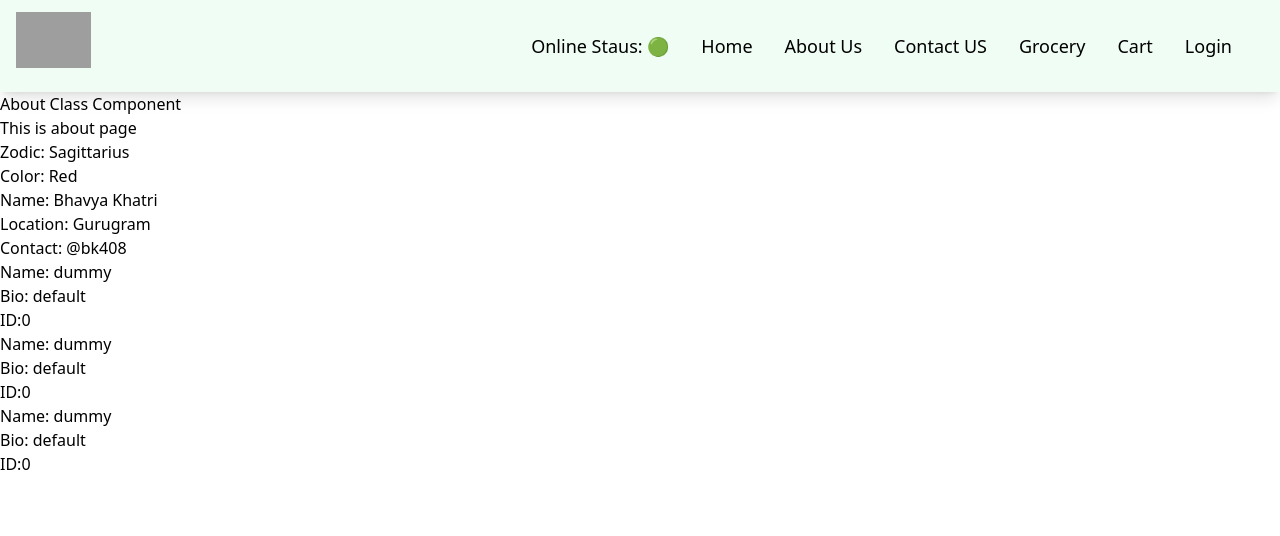
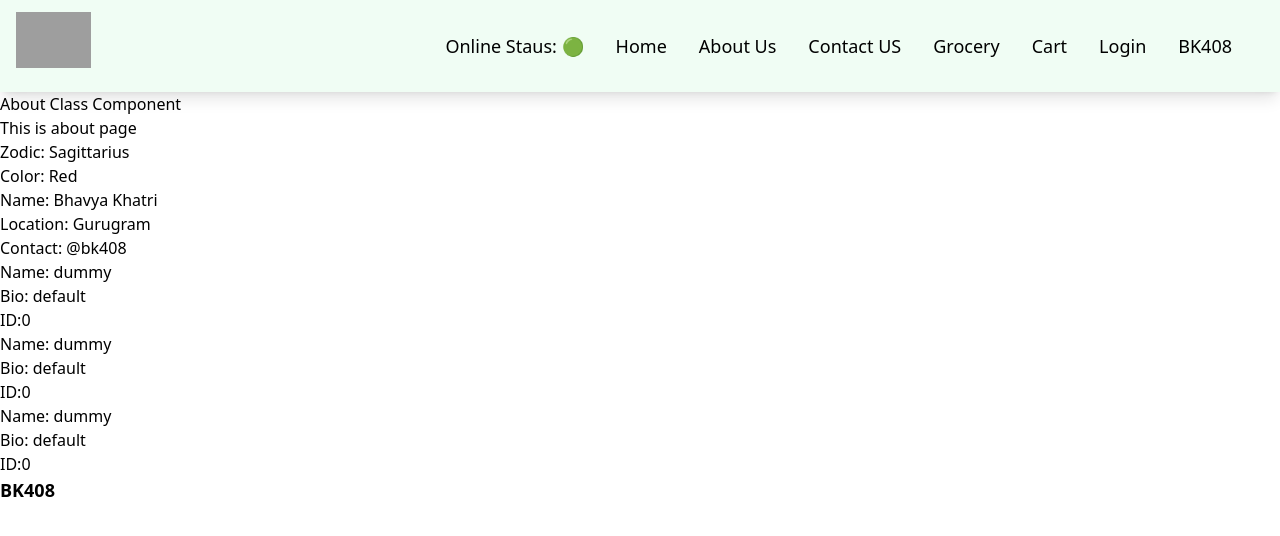
Before and after one commit to bk408/namste-react, a React (Vite) app: page /about in a window 1280 px wide. Shown: the top 536 px of the page. Built offline with nearby package versions, Linux system fonts and the light colour scheme; no server answers; grey boxes are pictures that could not be loaded.

Commit message:
useContext created & episode 11 completed

```diff
--- a/src/App.js
+++ b/src/App.js
@@ -1,4 +1,4 @@
-import React, { lazy, Suspense } from "react";
+import React, { lazy, Suspense, useEffect, useState } from "react";
 import ReactDOM from "react-dom/client";
 import Header from "./components/Header";
 import Body from "./components/Body";
@@ -8,16 +8,27 @@ import Contact from "./components/Contact";
 import Error from "./components/Error";
 import RestaurantMenu from "./components/RestaurantMenu";
 import Shimmer from "./components/Shimmer";
+import UserContext from "./utils/UserContext";
 
-
-const Grocery = lazy(()=> import("./components/Grocery"))
+const Grocery = lazy(() => import("./components/Grocery"));
 
 const AppLayout = () => {
+  const [userName, setUserName] = useState();
+
+  useEffect(() => {
+    const data = {
+      name: "BK408",
+    };
+    setUserName(data.name);
+  }, []);
+
   return (
-    <div className="app">
-      <Header />
-      <Outlet />
-    </div>
+    <UserContext.Provider value={{ loggedInUser: userName, setUserName }}>
+      <div className="app">
+        <Header />
+        <Outlet />
+      </div>
+    </UserContext.Provider>
   );
 };
 
--- a/src/components/About.js
+++ b/src/components/About.js
@@ -1,8 +1,11 @@
+
 
 
 import User from "./User";
 import UserClass from "./UserClass";
-import {Component} from "react";
+import { Component } from "react";
+import UserContext from "../utils/UserContext";
+
 
 
 class About extends Component{
@@ -27,6 +30,14 @@ class About extends Component{
              <UserClass name={"Donald Trump"} location={"Alwar"} />
              <UserClass name={"Mota Bhai"} location={"Noida"} />
              <UserClass name={"Lapoo Sachin"} location={"Bihar"} />
+
+             <div>
+               <h1>
+                 <UserContext.Consumer>
+                   {({loggedInUser}) => <h1 className="text-lg font-bold">{loggedInUser }</h1>}
+                 </UserContext.Consumer>
+               </h1>
+             </div>
            </div>
          );
     }
--- a/src/components/Body.js
+++ b/src/components/Body.js
@@ -1,9 +1,10 @@
 import RestaurantCard, { withPromotedLabel } from "./RestaurantCard";
 //import resList from "../utils/mockData";
-import { useEffect, useState } from "react";
+import { useEffect, useState, useContext } from "react";
 import Shimmer from "./Shimmer";
 import { Link } from "react-router-dom";
 import useOnlineStatus from "../utils/useOnlineStatus";
+import UserContext from "../utils/UserContext";
 
 const Body = () => {
   let [listOfRestaurants, setListOfRestraunt] = useState([]);
@@ -47,6 +48,8 @@ const Body = () => {
       </h1>
     );
 
+  const { setUserName, loggedInUser } = useContext(UserContext);
+
   return listOfRestaurants?.length === 0 ? (
     <Shimmer />
   ) : (
@@ -89,6 +92,15 @@ const Body = () => {
             Top Rated Restaurants
           </button>
         </div>
+
+        <div className="search m-4 p-4">
+          <label>UserName:</label>
+          <input
+            className="border px-4 py-2 m-2 border-black"
+            value={loggedInUser}
+            onChange={(e) => setUserName(e.target.value)}
+          />
+        </div>
       </div>
       <div className="flex flex-wrap">
         {filteredRestaurant?.map((restaurant) => (
--- a/src/components/Contact.js
+++ b/src/components/Contact.js
@@ -1,10 +1,18 @@
+
+import { useContext } from "react";
+import UserContext from "../utils/UserContext";
+
 const Contact = () => {
+    const { loggedInUser } = useContext(UserContext);
     return (
+      <div>
+        <h1>Contact us</h1>
+        <h2>This is contact page</h2>
         <div>
-            <h1>Contact us</h1>
-            <h2>This is contact page</h2>
+          <h1 className="font-bold">{(loggedInUser)}</h1>
         </div>
-    )
+      </div>
+    );
 }
 
 export default Contact;
--- a/src/components/Header.js
+++ b/src/components/Header.js
@@ -1,12 +1,16 @@
-import { useState } from "react";
+import { useContext, useState } from "react";
 import { FOOD_URL } from "../utils/constant";
 import { Link } from "react-router-dom";
 import useOnlineStatus from "../utils/useOnlineStatus";
+import UserContext from "../utils/UserContext";
 
 const Header = () => {
   let [btnNameReact, setbtnNameReact] = useState("Login");
 
   const OnlineStatus = useOnlineStatus();
+
+  const { loggedInUser } = useContext(UserContext);
+  console.log(loggedInUser);
 
   return (
     <div className="flex justify-between shadow-lg bg-green-50">
@@ -31,17 +35,18 @@ const Header = () => {
             <Link to="/grocery">Grocery</Link>
           </li>
           <li className="px-4 text-lg">Cart</li>
+
           <button
             className="login text-lg px-4"
             onClick={() => {
               btnNameReact === "Login"
                 ? setbtnNameReact("Logout")
                 : setbtnNameReact("Login");
-              console.log(btnNameReact);
             }}
           >
             {btnNameReact}
           </button>
+          <li className="px-4 text-lg">{loggedInUser}</li>
         </ul>
       </div>
     </div>
--- /dev/null
+++ b/src/utils/UserContext.js
@@ -0,0 +1,12 @@
+import { createContext } from "react";
+
+
+
+const UserContext = createContext({
+    loggedInUser: "Default User",
+    loggedInId: "0"
+})
+
+
+
+export default UserContext;
```
